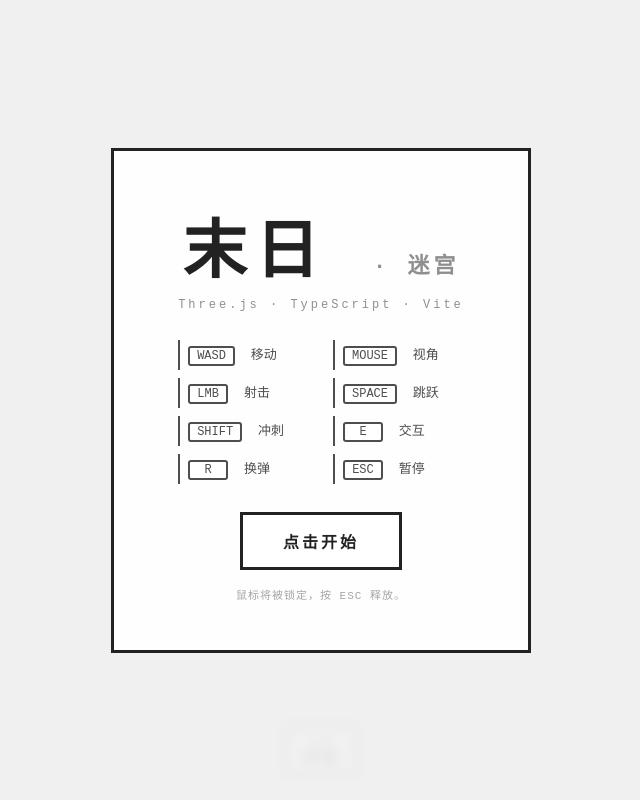
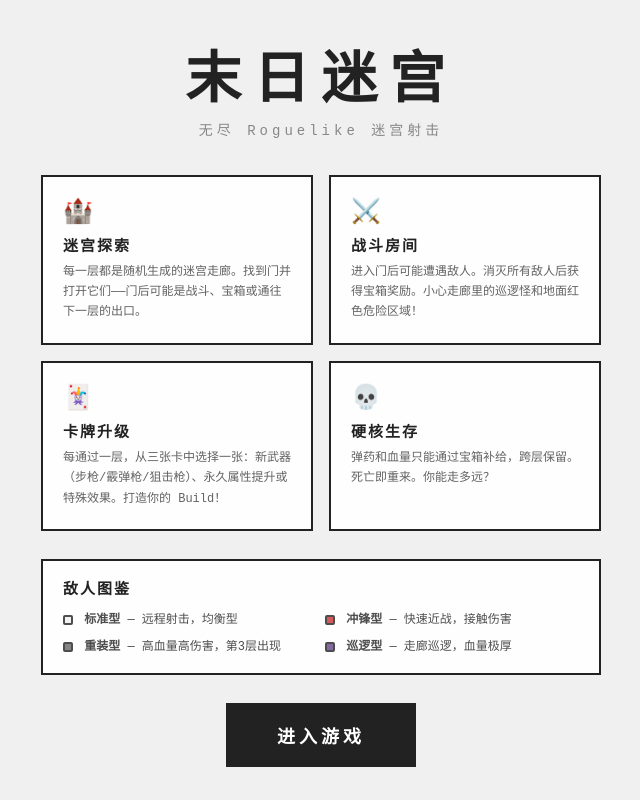
Before and after one commit to nathanchlin/Doom-FPS, a website built with Vite: page index.html in a window 1280 px wide. Shown: the whole page, without its empty margins (319-959 px from the left). Built offline with nearby package versions, Linux system fonts and the light colour scheme.

Commit message:
feat: add feature intro screen before game start

```diff
--- a/index.html
+++ b/index.html
@@ -67,8 +67,54 @@
     <!-- Hit marker -->
     <div id="hitmarker"></div>
 
+    <!-- Feature intro overlay (shown first) -->
+    <div id="intro">
+      <div class="intro-content">
+        <h1 class="intro-title">末日迷宫</h1>
+        <p class="intro-subtitle">无尽 Roguelike 迷宫射击</p>
+
+        <div class="intro-sections">
+          <div class="intro-section">
+            <div class="intro-icon">🏰</div>
+            <div class="intro-section-title">迷宫探索</div>
+            <div class="intro-section-desc">每一层都是随机生成的迷宫走廊。找到门并打开它们——门后可能是战斗、宝箱或通往下一层的出口。</div>
+          </div>
+
+          <div class="intro-section">
+            <div class="intro-icon">⚔️</div>
+            <div class="intro-section-title">战斗房间</div>
+            <div class="intro-section-desc">进入门后可能遭遇敌人。消灭所有敌人后获得宝箱奖励。小心走廊里的巡逻怪和地面红色危险区域！</div>
+          </div>
+
+          <div class="intro-section">
+            <div class="intro-icon">🃏</div>
+            <div class="intro-section-title">卡牌升级</div>
+            <div class="intro-section-desc">每通过一层，从三张卡中选择一张：新武器（步枪/霰弹枪/狙击枪）、永久属性提升或特殊效果。打造你的 Build！</div>
+          </div>
+
+          <div class="intro-section">
+            <div class="intro-icon">💀</div>
+            <div class="intro-section-title">硬核生存</div>
+            <div class="intro-section-desc">弹药和血量只能通过宝箱补给，跨层保留。死亡即重来。你能走多远？</div>
+          </div>
+        </div>
+
+        <div class="intro-enemies">
+          <div class="intro-section-title" style="margin-bottom: 12px;">敌人图鉴</div>
+          <div class="intro-enemy-list">
+            <div class="intro-enemy"><span class="enemy-dot" style="background:#f0f0f0;"></span> <b>标准型</b> — 远程射击，均衡型</div>
+            <div class="intro-enemy"><span class="enemy-dot" style="background:#cc3333;"></span> <b>冲锋型</b> — 快速近战，接触伤害</div>
+            <div class="intro-enemy"><span class="enemy-dot" style="background:#666666;"></span> <b>重装型</b> — 高血量高伤害，第3层出现</div>
+            <div class="intro-enemy"><span class="enemy-dot" style="background:#664488;"></span> <b>巡逻型</b> — 走廊巡逻，血量极厚</div>
+          </div>
+        </div>
+
+        <button id="intro-start">进入游戏</button>
+      </div>
+    </div>
+
     <!-- Start overlay -->
-    <div id="overlay">
+    <div id="overlay" style="display:none;">
       <div class="panel">
         <h1>末日 <span class="sub">· 迷宫</span></h1>
         <p class="tag">Three.js · TypeScript · Vite</p>
--- a/src/main.ts
+++ b/src/main.ts
@@ -2,10 +2,18 @@ import './style.css';
 import { Game } from './Game';
 
 const container = document.getElementById('game')!;
+const intro = document.getElementById('intro')!;
 const overlay = document.getElementById('overlay')!;
 const startBtn = document.getElementById('start') as HTMLButtonElement;
+const introStartBtn = document.getElementById('intro-start') as HTMLButtonElement;
 
 const game = new Game(container);
+
+// Intro → Start overlay
+introStartBtn.addEventListener('click', () => {
+  intro.style.display = 'none';
+  overlay.style.display = 'flex';
+});
 
 startBtn.addEventListener('click', () => {
   game.sfx.unlock();
--- a/src/style.css
+++ b/src/style.css
@@ -318,6 +318,106 @@ button:hover {
   font-weight: bold;
 }
 
+/* ============ Intro Screen ============ */
+
+#intro {
+  position: fixed;
+  inset: 0;
+  z-index: 200;
+  background: #f0f0f0;
+  display: flex;
+  align-items: center;
+  justify-content: center;
+  overflow-y: auto;
+}
+.intro-content {
+  max-width: 640px;
+  padding: 48px 40px;
+  text-align: center;
+}
+.intro-title {
+  font-size: 56px;
+  letter-spacing: 12px;
+  color: #222222;
+  margin-bottom: 4px;
+}
+.intro-subtitle {
+  font-size: 14px;
+  letter-spacing: 4px;
+  opacity: 0.5;
+  margin-bottom: 36px;
+}
+.intro-sections {
+  display: grid;
+  grid-template-columns: 1fr 1fr;
+  gap: 16px;
+  margin-bottom: 28px;
+  text-align: left;
+}
+.intro-section {
+  background: rgba(255, 255, 255, 0.95);
+  border: 2px solid #222222;
+  padding: 20px;
+}
+.intro-icon {
+  font-size: 24px;
+  margin-bottom: 8px;
+}
+.intro-section-title {
+  font-size: 15px;
+  font-weight: bold;
+  letter-spacing: 2px;
+  margin-bottom: 6px;
+}
+.intro-section-desc {
+  font-size: 12px;
+  line-height: 1.7;
+  opacity: 0.7;
+}
+.intro-enemies {
+  background: rgba(255, 255, 255, 0.95);
+  border: 2px solid #222222;
+  padding: 16px 20px;
+  margin-bottom: 28px;
+  text-align: left;
+}
+.intro-enemy-list {
+  display: grid;
+  grid-template-columns: 1fr 1fr;
+  gap: 8px;
+}
+.intro-enemy {
+  font-size: 12px;
+  line-height: 1.6;
+  opacity: 0.8;
+}
+.enemy-dot {
+  display: inline-block;
+  width: 10px;
+  height: 10px;
+  border: 2px solid #222;
+  border-radius: 2px;
+  vertical-align: middle;
+  margin-right: 4px;
+}
+#intro-start {
+  background: #222222;
+  color: #ffffff;
+  border: 3px solid #222222;
+  padding: 16px 48px;
+  font-family: inherit;
+  font-size: 18px;
+  font-weight: bold;
+  letter-spacing: 4px;
+  cursor: pointer;
+  transition: all 0.15s;
+}
+#intro-start:hover {
+  background: #ffffff;
+  color: #222222;
+  transform: translateY(-2px);
+}
+
 /* Damage shake (applied briefly to #game) */
 @keyframes shake {
   0%, 100% { transform: translate(0, 0); }
```
